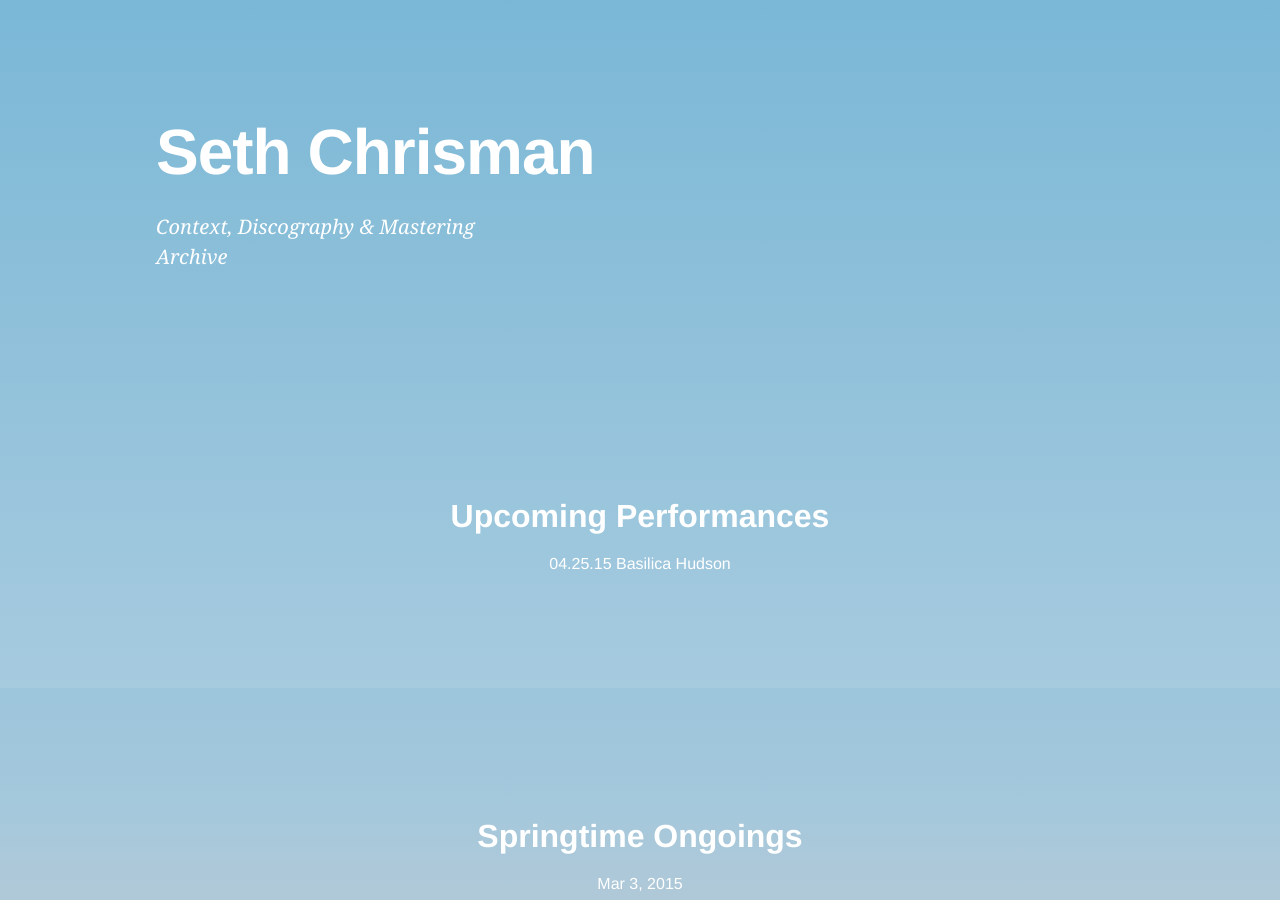
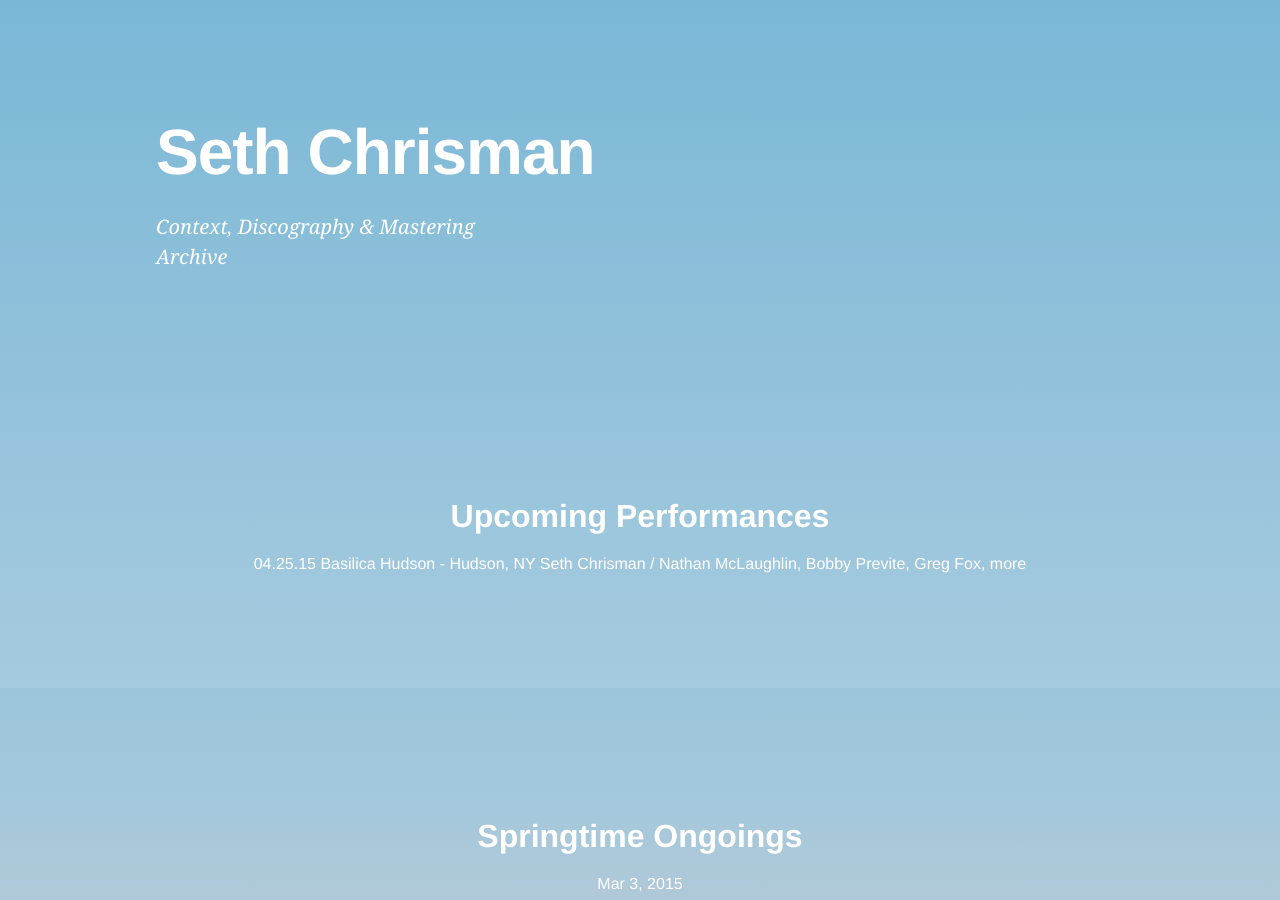
Before and after one commit to sethchrisman/sethchrisman.github.io, a Jekyll site: the page built from index.html, in a window 1280 px wide and 900 px high. Built offline with Jekyll 4.4.1, drawn with Linux system fonts in a browser that asks for light colours.

Commit message:
Updated index.html

```diff
--- a/index.html
+++ b/index.html
@@ -7,7 +7,9 @@ published: true
 <section class="performances">
   <div class="container">
     <h2>Upcoming Performances</h2>
-    <span>04.25.15 Basilica Hudson</span>
+    <span>04.25.15
+Basilica Hudson - Hudson, NY
+      Seth Chrisman / Nathan McLaughlin, Bobby Previte, Greg Fox, more</span>
   </div>
 </section>
 
```
